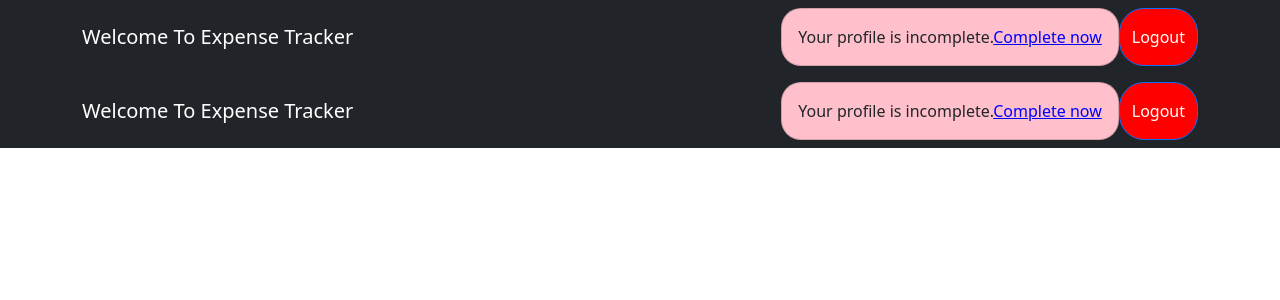
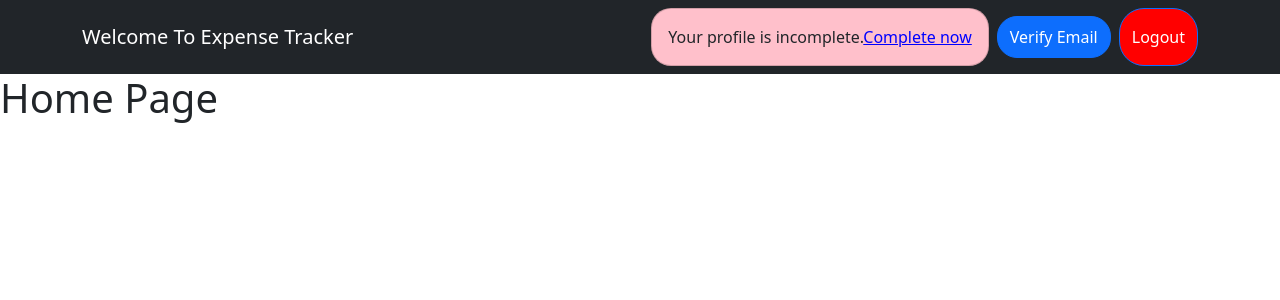
Before and after one commit to Naveen5676/Expense-Tracker-App, a React (Create React App) app: page /home in a window 1280 px wide. Shown: the top 300 px of the page. Built offline with nearby package versions, Linux system fonts and the light colour scheme; the HTML template or start-up script is replaced by a standard one.

Commit message:
Verify User Email

```diff
--- a/src/App.js
+++ b/src/App.js
@@ -4,6 +4,7 @@ import Signuppage from "./Components/Pages/Signuppage";
 import { Route, Redirect, Switch } from "react-router-dom";
 import Header from "./Components/UI/Header";
 import Profilepage from "./Components/Pages/Profilepage";
+import Home from "./Components/Pages/Home";
 
 
 function App() {
@@ -18,7 +19,7 @@ function App() {
           <Signuppage />
         </Route>
         <Route path="/home">
-          <Header />
+          <Home />
         </Route>
         <Route path='/profile'>
           <Profilepage/>
--- /dev/null
+++ b/src/Components/Pages/Home.js
@@ -0,0 +1,6 @@
+import React from "react";
+
+const Home = () => {
+  return <h1>Home Page</h1>;
+};
+export default Home;
--- a/src/Components/UI/Header.js
+++ b/src/Components/UI/Header.js
@@ -1,11 +1,42 @@
-import React from "react";
+import React, { useState } from "react";
 import { Container, Navbar, Nav, Card, Button } from "react-bootstrap";
 import { Link } from "react-router-dom";
 import 'bootstrap/dist/css/bootstrap.css';
+import { useHistory } from "react-router-dom/cjs/react-router-dom.min";
 
 const Header = () => {
+  const [verified , setVerified]=useState(false);
+  const history = useHistory();
+
+  const verifiemailHandler = () => {
+    fetch(
+      "https://identitytoolkit.googleapis.com/v1/accounts:sendOobCode?key=AIzaSyA20QgzIbGGBJE2GjAckzUje0TsQ023o2M",
+      {
+        method: "POST",
+        body: JSON.stringify({
+          requestType: "VERIFY_EMAIL",
+          idToken: localStorage.getItem("idToken"),
+        }),
+        Headers: { "Content-Type": "application/json" },
+      }
+    )
+      .then((res) => {
+        if (res.ok) {
+          alert("verified successfully");
+          setVerified(true);
+        }
+        if (!res.ok) {
+          throw new Error("error");
+        }
+      })
+      .catch((err) => {
+        console.log(err);
+      });
+  };
   const logoutHandler=()=>{
     localStorage.removeItem('idToken')
+    history.replace('/login')
+
   }
   return (
     <Navbar bg="dark">
@@ -27,6 +58,9 @@ const Header = () => {
               </Card.Text>
             </Card.Body>
           </Card>
+          <Button style={{borderRadius:'20px'} } onClick={verifiemailHandler}className='m-2'>
+            {verified ? 'Email Verified': 'Verify Email'}
+          </Button>
           <Button
             onClick={logoutHandler}
             style={{ borderRadius: "25px", backgroundColor: "red" }}
```
